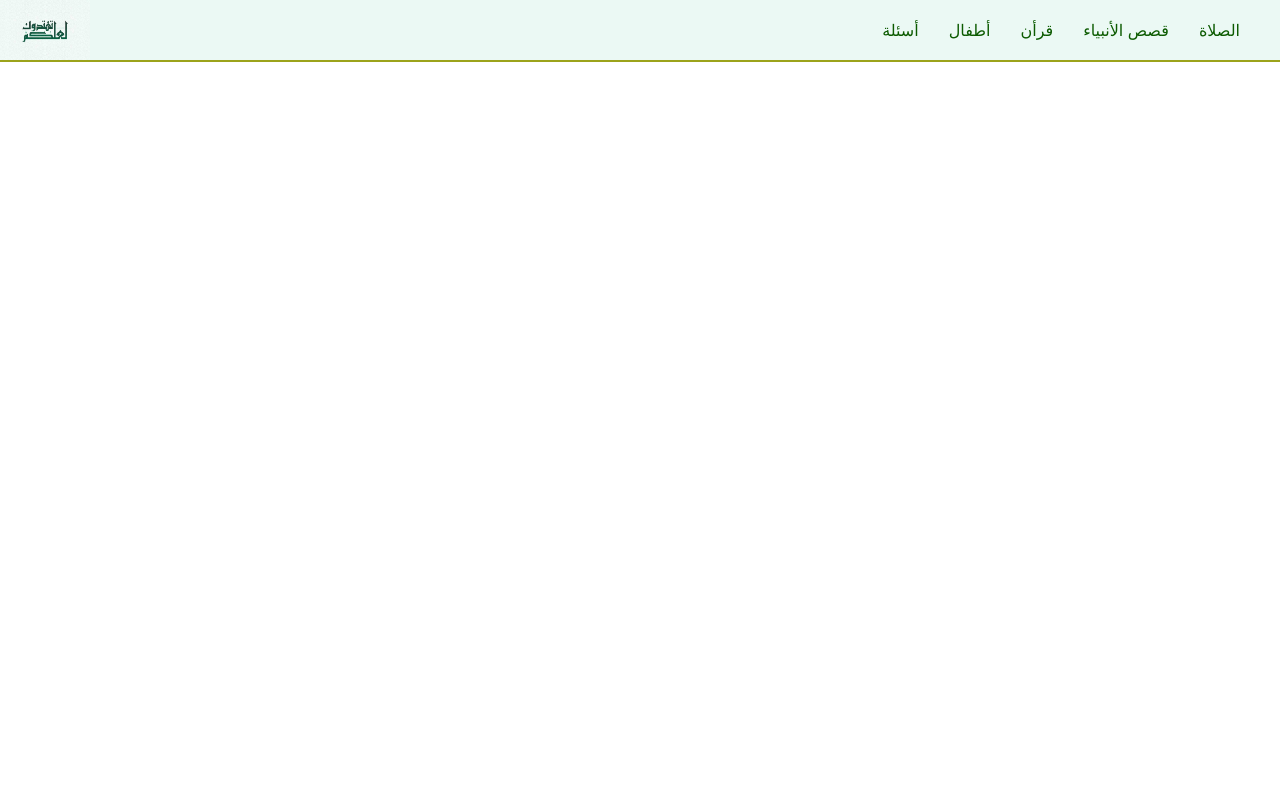
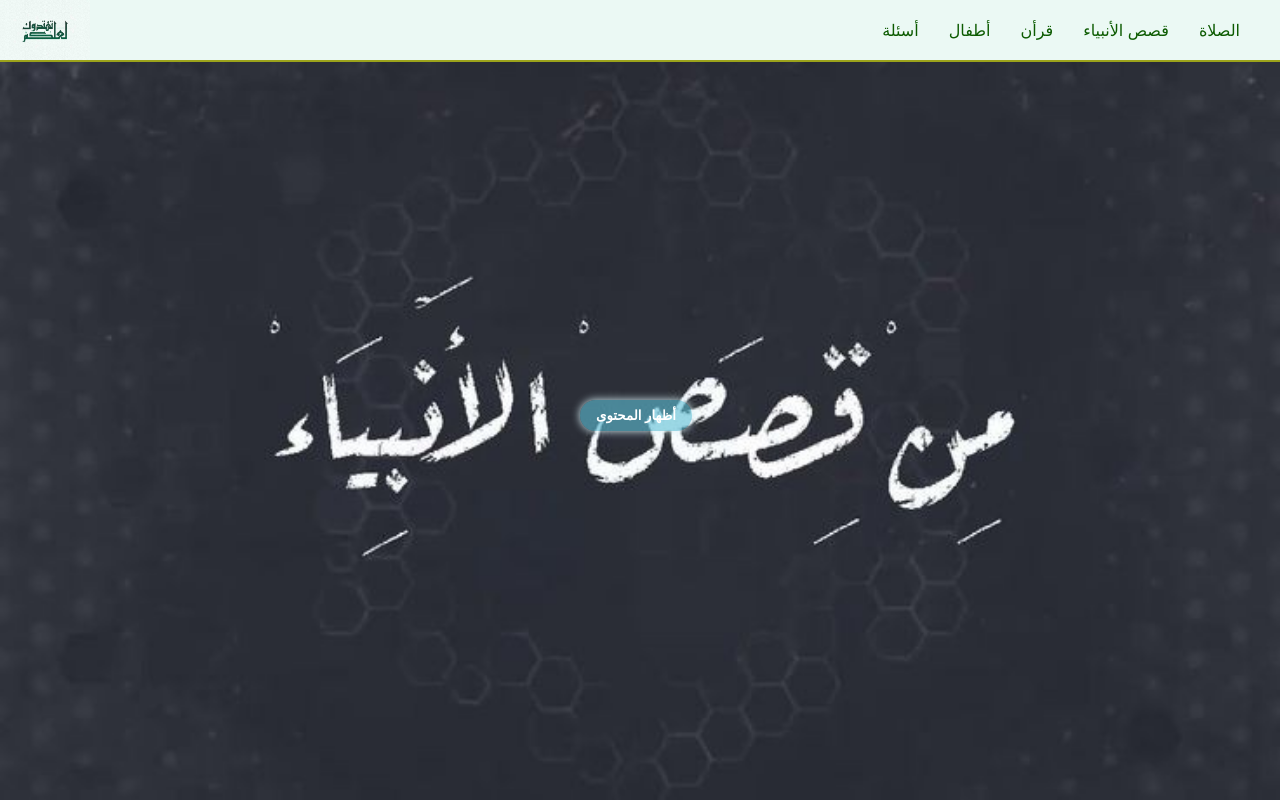
Before and after one commit to mostafaelmowafy/Perhaps-you-will-be-guided, a React (Create React App) app: page / in a window 1280 px wide. Shown: the top 800 px of the page. Built offline with nearby package versions, Linux system fonts and the light colour scheme.

Commit message:
some change in route

```diff
--- a/src/App.js
+++ b/src/App.js
@@ -11,7 +11,7 @@ function App() {
     <>
       <Header />
       <Routes>
-        <Route path="/prophets" element={<Prophets />} />
+        <Route path="/" element={<Prophets />} />
         <Route path="/prayer" element={<Prayer />} />
         <Route path="/quran" element={<Quran />} />
         <Route path="/question" element={<Question />} />
--- a/src/Header.js
+++ b/src/Header.js
@@ -26,7 +26,7 @@ function Header() {
             <Link to="prayer"> الصلاة </Link>
           </li>
           <li>
-            <Link to="prophets">قصص الأنبياء</Link>
+            <Link to="/">قصص الأنبياء</Link>
           </li>
           <li>
             <Link to="quran">قرأن</Link>
```
